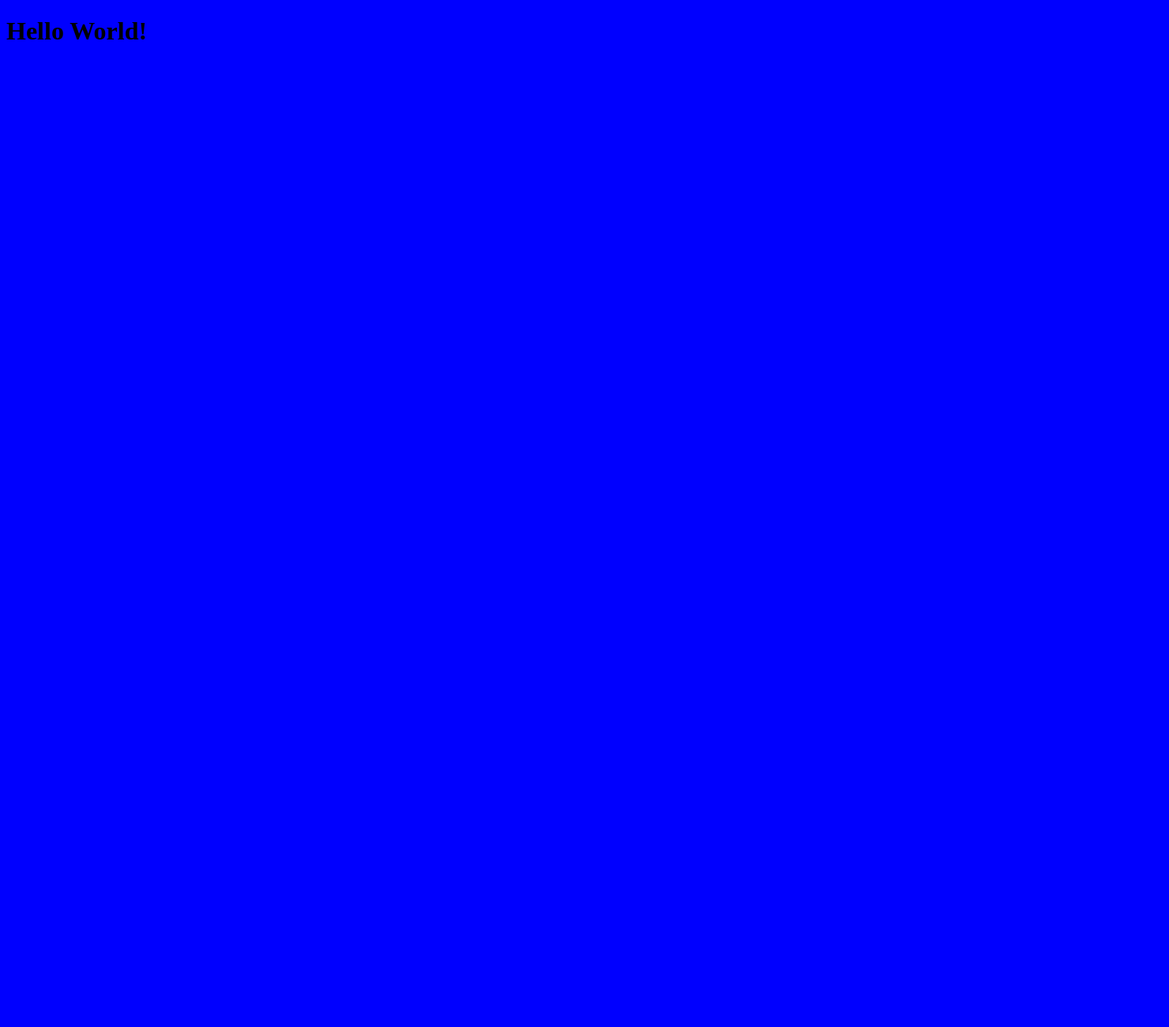
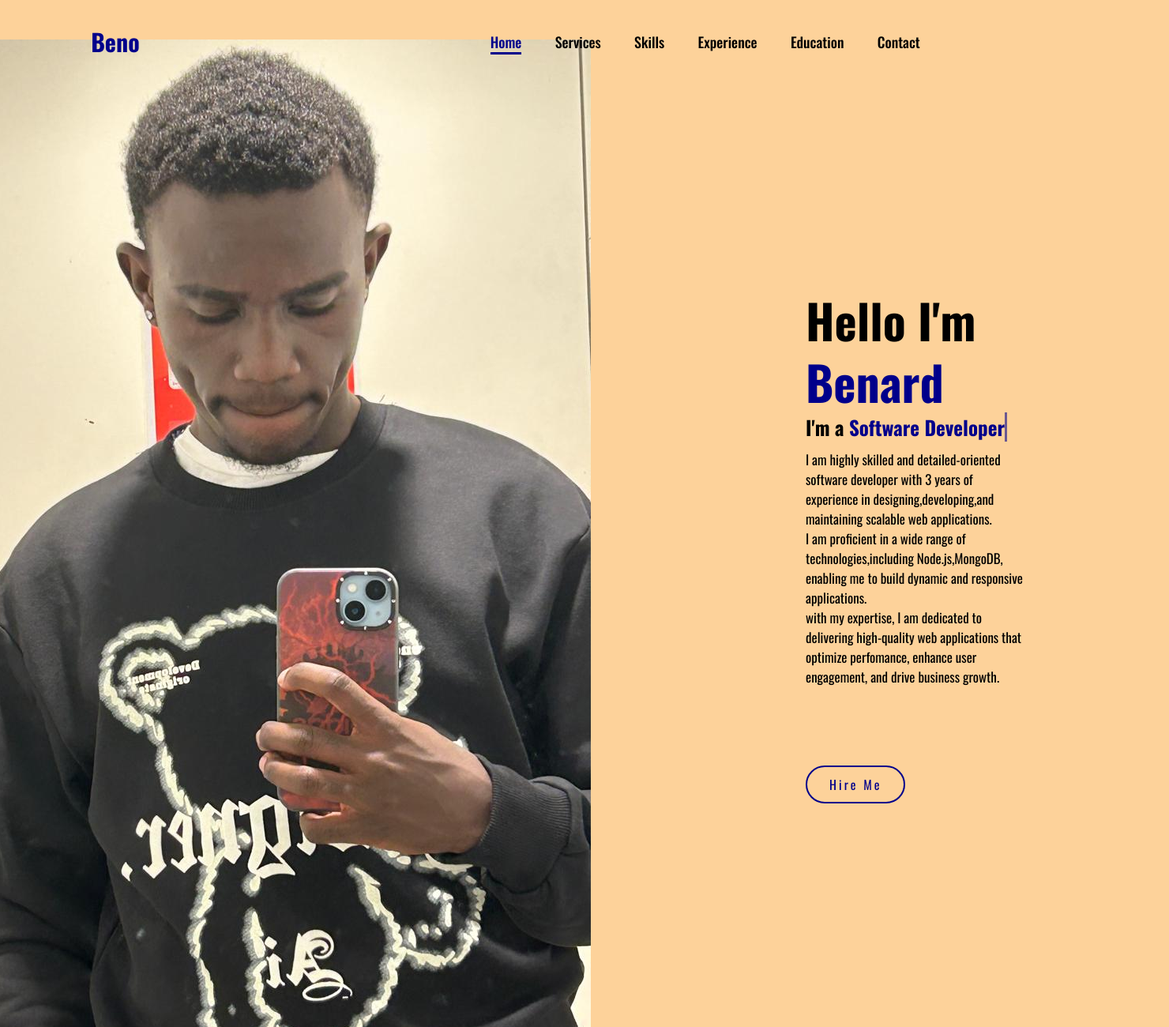
Before and after one commit to Benn0-Kimari/my-website2, a plain HTML site: page index.html in a window 1280 px wide. Shown: the top 1300 px of the page at 79% size, 1480 px wide, since content can reach past the window. Before the commit the page ends 800 px from the top, so only its background shows below. Drawn offline with nearby package versions, Linux system fonts and the light colour scheme.

Commit message:
my-website2

```diff
--- a/index.html
+++ b/index.html
@@ -1,11 +1,45 @@
 <!DOCTYPE html>
 <html lang="en">
     <head>
-        <link rel="stylesheet" href="style.css" />
-        <title>My Personal Website</title>
-    </head>
+        <meta charset="UTF-8"/>
+        <meta name="viewport" content="width=device-width, initial-scale=1.0"/>
+        <title> WELCOME TO MY WEBSITE</title>
+        <link rel="stylesheet" href="./style.css"/>
+        <style>
+        @import url('https://fonts.googleapis.com/css2?family=Oswald:wght@200..700&display=swap');
+    </style>
+  <link rel="stylesheet" href="style.css">
+  <title>MY WEBSITE</title>
+</head>
+<body>
+  <header>
+    <a href="#" class="logo">Beno</a>
 
-  <body>
-    <h1>Hello World!</h1>
-  </body>
+    <nav>
+      <a href="#" class="active">Home</a>
+      <a href="#">Services</a>
+      <a href="#">Skills</a>
+      <a href="#">Experience</a>
+      <a href="#">Education</a>
+      <a href="#">Contact</a>
+    </nav>
+  </header>
+  <section class="home">
+    <div class="home-img">
+      <img src="beno.jpeg">
+    </div>
+    <div class="home-content">
+      <h1>Hello I'm <span>Benard</span></h1>
+      <h3 class="typing-text">I'm a <span></span></h3>
+      <p>I am highly skilled and detailed-oriented software developer with 3 years of experience in designing,developing,and maintaining scalable web applications.</p>
+      <p>I am proficient in a wide range of technologies,including Node.js,MongoDB, enabling me to build dynamic and responsive applications.</p>
+      <p>with my expertise, I am dedicated to delivering high-quality web applications that optimize perfomance, enhance user engagement, and drive business growth.</p>
+      <div class="social-icons">
+        <a href="#"><i class=""></i></a>
+
+      </div>
+      <a href="#" class="btn">Hire Me</a>
+    </div>
+
+</body>
 </html>
--- a/style.css
+++ b/style.css
@@ -1,3 +1,260 @@
-body {
-    background: blue;
-  }
+@import url('https://fonts.googleapis.com/css2?family=Oswald:wght@200..700&display=swap');
+
+*{
+  margin: 0;
+  padding: 0;
+  box-sizing: border-box;
+  text-decoration: none;
+  border: none;
+  outline: none;
+  font-family: 'Oswald',sans-serif;
+}
+
+html{
+    font-size: 62.5%;
+}
+
+body{
+    width: 100%;
+    height: 100vh;
+    overflow: hidden;
+    background-color: rgb(253, 210, 154);
+    color: black;
+}
+
+header{
+    margin-top: 20px;
+    position: fixed;
+    top: 0;
+    left: 0;
+    width: 100%;
+    padding: 1rem 9%;
+    background-color: transparent;
+    filter: drop-shadow(10px);
+    display: flex;
+    justify-content: space-between;
+    align-items: center;
+    z-index: 100;
+}
+
+.logo{
+    font-size: 3rem;
+    color: darkblue;
+    font-weight: 800;
+    cursor: pointer;
+    transition: 0.5s ease;
+}
+
+.logo.hover{
+    transform: scale(1.1);
+}
+
+nav a{
+    font-size: 1.8rem;
+    color: black;
+    margin-left: 4rem;
+    font-weight: 500;
+    transition: 0.3s ease;
+    border-bottom: 3px solid transparent;
+}
+
+nav a:hover,
+nav a.active{
+    color: darkblue;
+    border-bottom: 3px solid darkblue;
+}
+
+@media(max-width:995px){
+    nav{
+        position: absolute;
+        display: none;
+        top: 0;
+        right: 0;
+        width: 40%;
+        border-left: 3px solid darkblue;
+        border-bottom: 3px solid darkblue;
+        border-bottom-left-radius: 2rem;
+        padding: 1rem solid;
+        background-color: rgb(253, 210, 154);
+        border-top: 0.1rem solid rgb(253, 210, 154);
+    }
+
+nav .active{
+    display: block;
+}
+
+nav a{
+    display: block;
+    font-size: 2rem;
+    margin: 3rem 0;
+}
+
+nav a:hover,
+nav a.active{
+    padding: 1rem;
+    border-radius: 0.5rem;
+    border-bottom: 0.5rem solid darkblue;
+}
+}
+
+section{
+    min-height: 100vh;
+    padding: 5rem 9% 5rem;
+}
+
+.home{
+    display: flex;
+    justify-content: center;
+    align-items: center;
+    gap: 8rem;
+    background-color: rgb(253, 210, 154);
+}
+
+.home .home-content h1{
+    font-size: 6rem;
+    font-weight: 700;
+    line-height: 1.3;
+}
+
+span{
+    color: darkblue;
+}
+
+.home-content h3{
+    font-size: 4rem;
+    margin-bottom: 1rem;
+    font-weight: 700;
+}
+
+.home-content p{
+    font-size: 1.7rem;
+}
+
+.home-img{
+    border-radius: 50%;
+}
+
+.home-img img{
+    position:relative;
+    height: -200%;
+    left: -120%;
+    transform: translate(100%);
+    bottom: 0;
+    transition: left 3s ease;
+}
+
+.home-img img:hover{
+    font-size: 1.8rem;
+    font-weight: 50;
+}
+
+.social-icons a{
+    display: inline-flex;
+    justify-content: center;
+    align-items: center;
+    width: 4rem;
+    height: 4rem;
+    background-color: transparent;
+    border: 0.2 solid darkblue;
+    font-size: 2rem;
+    border-radius: 50%;
+    margin: 3rem 1.5rem 3rem 0;
+    transition: 0.3s ease;
+    color: darkblue;
+}
+
+.social-icon a:hover{
+    color: black;
+    transform: scale(1.3) transparent;
+    background-color: darkblue;
+    box-shadow: 0 0 25px darkblue;
+}
+
+.btn{
+    display: inline-block;
+    padding: 1rem 2.8rem;
+    background-color: rgb(253, 210, 154);
+    border-radius: 4rem;
+    font-size: 1.6rem;
+    color: darkblue;
+    letter-spacing: 0.3rem;
+    border: 2px solid darkblue;
+    transform: 0.3s ease;
+    cursor: pointer;
+}
+
+.btn:hover{
+    transform: scale3d(1.03);
+    background-color: darkblue;
+    color: rgb(253, 210, 154);
+    box-shadow: 0 0 25px darkblue;
+}
+
+.typing-text{
+    font-size: 34px;
+    font-weight: 600;
+    min-width: 280px;
+}
+
+.typing-text span{
+    position: relative;
+}
+
+.typing-text span::before{
+    content: "software developer";
+    color: darkblue;
+    animation: words 20s infinite;
+}
+
+.typing-text span::after{
+    content: "";
+    background-color: rgb(253, 210, 154);
+    position: absolute;
+    width: calc(100% + 8px);
+    height: 100%;
+    border-left: 3px solid rgb(253, 210, 154);
+    right: -8;
+    animation: cursor 0.6s infinite;
+}
+
+@keyframes cursor{
+    to{
+        border-left: 3px solid darkblue;
+    }
+}
+
+@keyframes words{
+
+
+    21%, 40%{
+        content: "Software Developer";
+    }
+}
+
+@media(max-width: 1000px){
+    .home{
+        gap: 4rem;
+    }
+}
+
+@media(max-width:995px){
+    home{
+        flex-direction: column;
+        margin: 5rem 4rem;
+    }
+}
+
+
+.home .home-content h3{
+    font-size: 2.5rem;
+}
+
+.home-content h1{
+    font-size: 5rem;
+}
+
+.image img {
+    width: 20px;
+    margin-top: 1.5rem;
+    height: 40px;
+}
```
Also changed, not shown: beno.jpeg (added).
